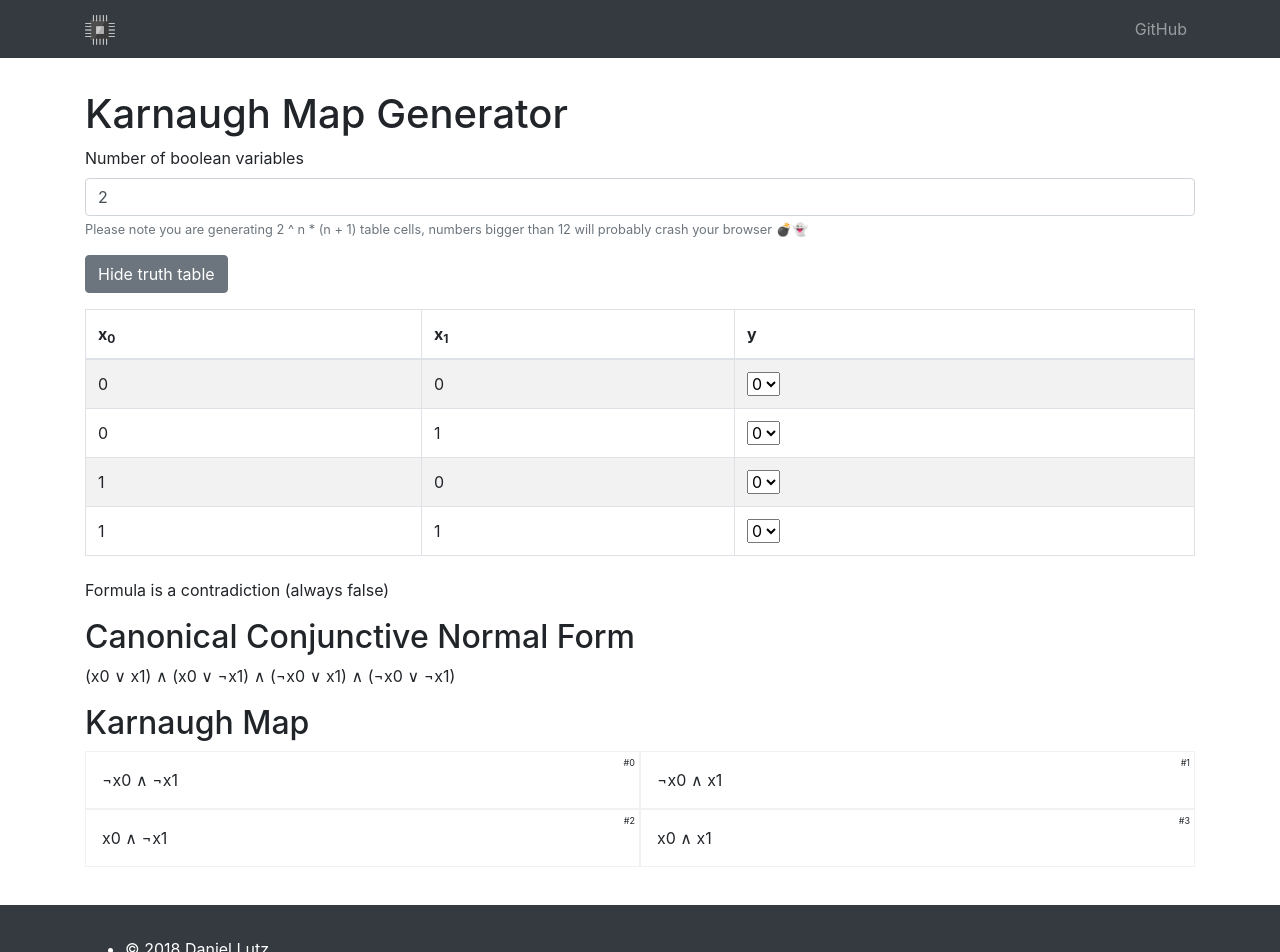
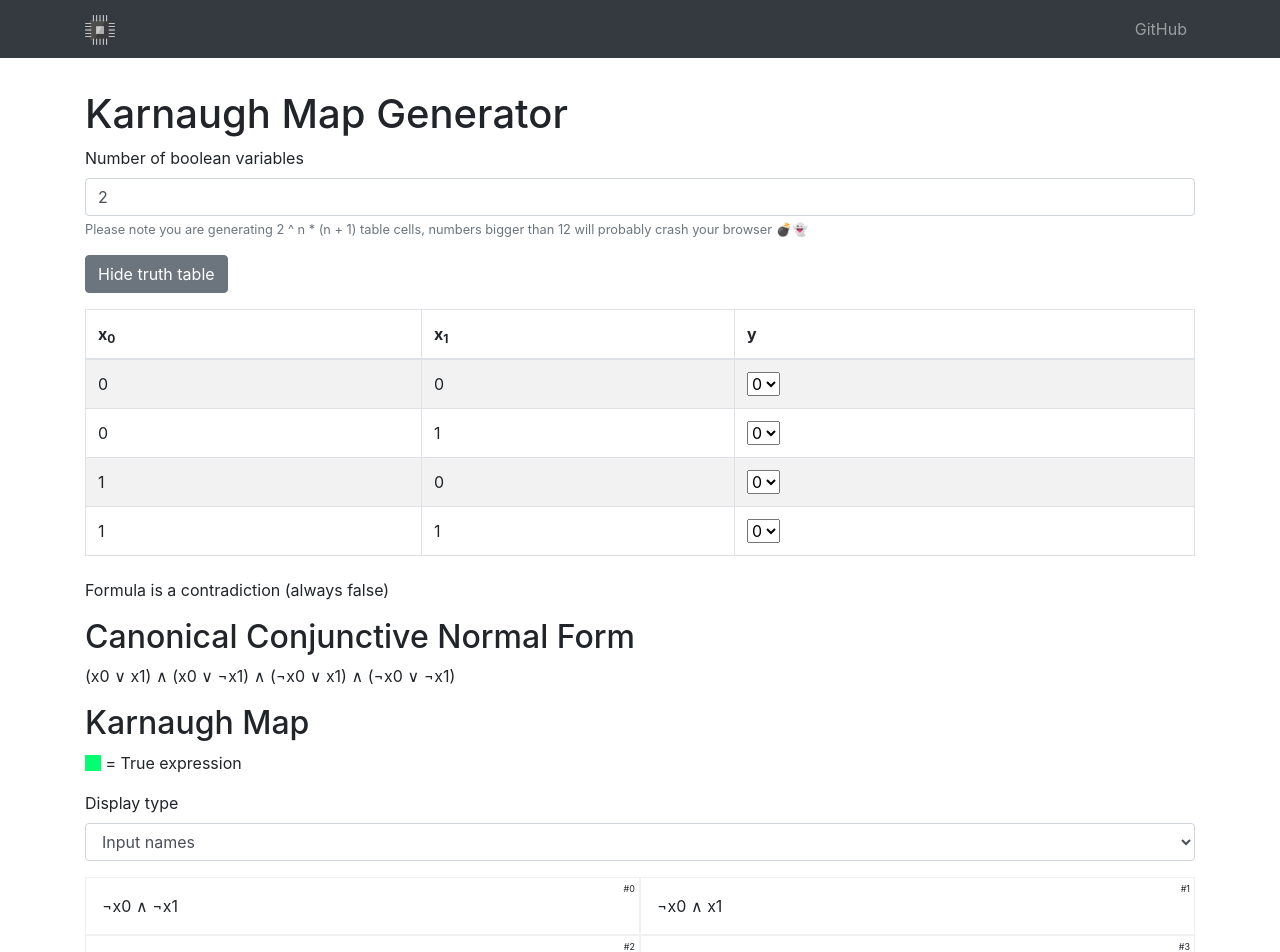
Before and after one commit to danlutz/karnaughmap, a React (Create React App) app: page / in a window 1280 px wide. Shown: the top 952 px of the page. Built offline with nearby package versions, Linux system fonts and the light colour scheme.

Commit message:
Refactor CSSGrid Warning

```diff
--- a/src/components/KarnaughMap/KarnaughMap.js
+++ b/src/components/KarnaughMap/KarnaughMap.js
@@ -1,10 +1,11 @@
-import React from 'react'
+import React, { useState } from 'react'
 import PropTypes from 'prop-types'
 import styled from 'styled-components'
+import { FormGroup, Label, Input } from 'reactstrap'
 import HorizontalScrollWrapper from '../Misc/HorizontalScrollWrapper'
 import KarnaughMapElement from './KarnaughMapElement'
 import { calcPositionMatrix, calcPosition } from '../../utils/recursiveFolding'
-import { supportsCSSGrid } from '../../utils/checkBrowserSupport'
+import CSSGridWarning from '../Misc/CSSGridWarning'
 
 const StyledKarnaughMap = styled.div`
   display: grid;
@@ -12,27 +13,38 @@ const StyledKarnaughMap = styled.div`
   grid-auto-rows: 1fr;
 `
 
+const InlineBox = styled.span`
+  background: #01ff70;
+  height: 1rem;
+  width: 1rem;
+  display: inline-block;
+  margin-bottom: -0.125rem;
+`
+
 const KarnaughMap = ({ booleanExpressions = [], numberOfInputs }) => {
   const positionMatrix = calcPositionMatrix(numberOfInputs + 1)
+  const [displayType, setDisplayType] = useState('input names')
 
   return (
     <>
       <h2>Karnaugh Map</h2>
-      {!supportsCSSGrid() && (
-        <p>
-          You need to use a{' '}
-          <a
-            href="https://developer.mozilla.org/en-US/docs/Web/CSS/grid#Browser_compatibility"
-            target="_blank"
-            rel="noopener noreferrer"
-          >
-            browser that supports CSS Grid
-          </a>{' '}
-          <span role="img" aria-label="warning emoji">
-            ⚠️
-          </span>
-        </p>
-      )}
+      <CSSGridWarning />
+      <p>
+        <InlineBox /> = True expression
+      </p>
+      <FormGroup>
+        <Label>Display type</Label>
+        <Input
+          type="select"
+          name="displayType"
+          id="displayType"
+          value={displayType}
+          onChange={e => setDisplayType(e.target.value)}
+        >
+          <option value="input names">Input names</option>
+          <option value="binary">Binary values</option>
+        </Input>
+      </FormGroup>
       <HorizontalScrollWrapper>
         <StyledKarnaughMap>
           {booleanExpressions.map(booleanExpression => {
@@ -44,6 +56,7 @@ const KarnaughMap = ({ booleanExpressions = [], numberOfInputs }) => {
                 booleanExpression={booleanExpression}
                 column={column}
                 row={row}
+                displayType={displayType}
                 key={rowNumber}
               />
             )
--- /dev/null
+++ b/src/components/Misc/CSSGridWarning.js
@@ -0,0 +1,26 @@
+import React from 'react'
+import { Alert } from 'reactstrap'
+import { supportsCSSGrid } from '../../utils/checkBrowserSupport'
+
+const CssGridWarning = () => {
+  if (supportsCSSGrid()) return null
+
+  return (
+    <Alert color="warning">
+      You need to use a{' '}
+      <a
+        href="https://developer.mozilla.org/en-US/docs/Web/CSS/grid#Browser_compatibility"
+        target="_blank"
+        rel="noopener noreferrer"
+      >
+        browser that supports CSS Grid
+      </a>{' '}
+      to correctly display the map{' '}
+      <span role="img" aria-label="warning emoji">
+        ⚠️
+      </span>
+    </Alert>
+  )
+}
+
+export default CssGridWarning
```
